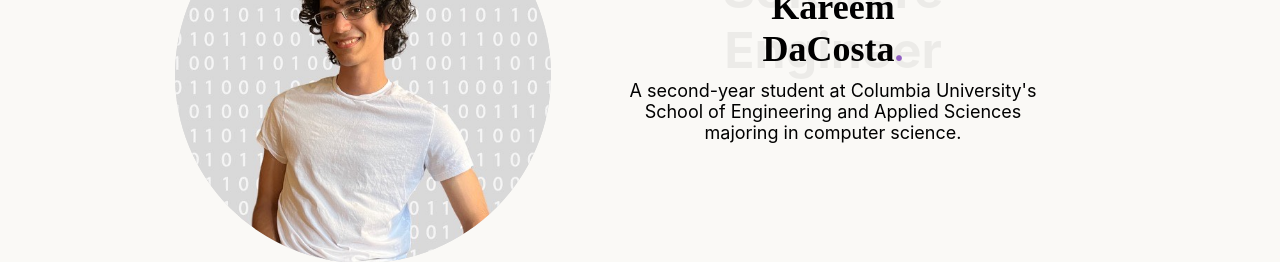
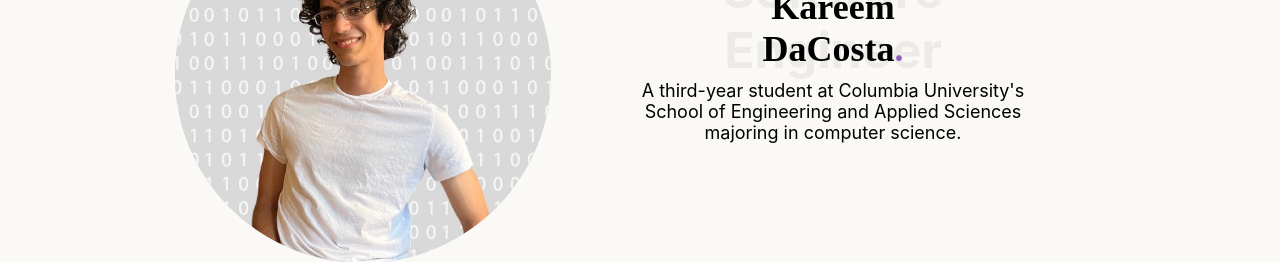
Before and after one commit to KareemDaCosta/kareem-dacosta-personal-website, a React (Create React App) app: page / in a window 1280 px wide. Shown: the part 238-500 px from the top of the page. Built offline with nearby package versions, Linux system fonts and the light colour scheme.

Commit message:
Updated year

```diff
--- a/src/components/Home/Home.jsx
+++ b/src/components/Home/Home.jsx
@@ -10,7 +10,11 @@
 			<div className="profile-card">
 				<div className="profile-card-wrapper">
 					<div className="profile-pic-container">
-            <img className="profile-pic" src={profilePic} alt="profile-pic" />
+						<img
+							className="profile-pic"
+							src={profilePic}
+							alt="profile-pic"
+						/>
 					</div>
 					<div className="profile-card-text">
 						<div className="my-name-wrapper">
@@ -29,8 +33,9 @@
 							</div>
 						</div>
 						<div className="profile-card-text-blurb">
-              A second-year student at Columbia University's School of
-              Engineering and Applied Sciences majoring in computer science.
+							A third-year student at Columbia University's School
+							of Engineering and Applied Sciences majoring in
+							computer science.
 						</div>
 					</div>
 				</div>
```
Lines whose indentation alone changed are shown as unchanged.
